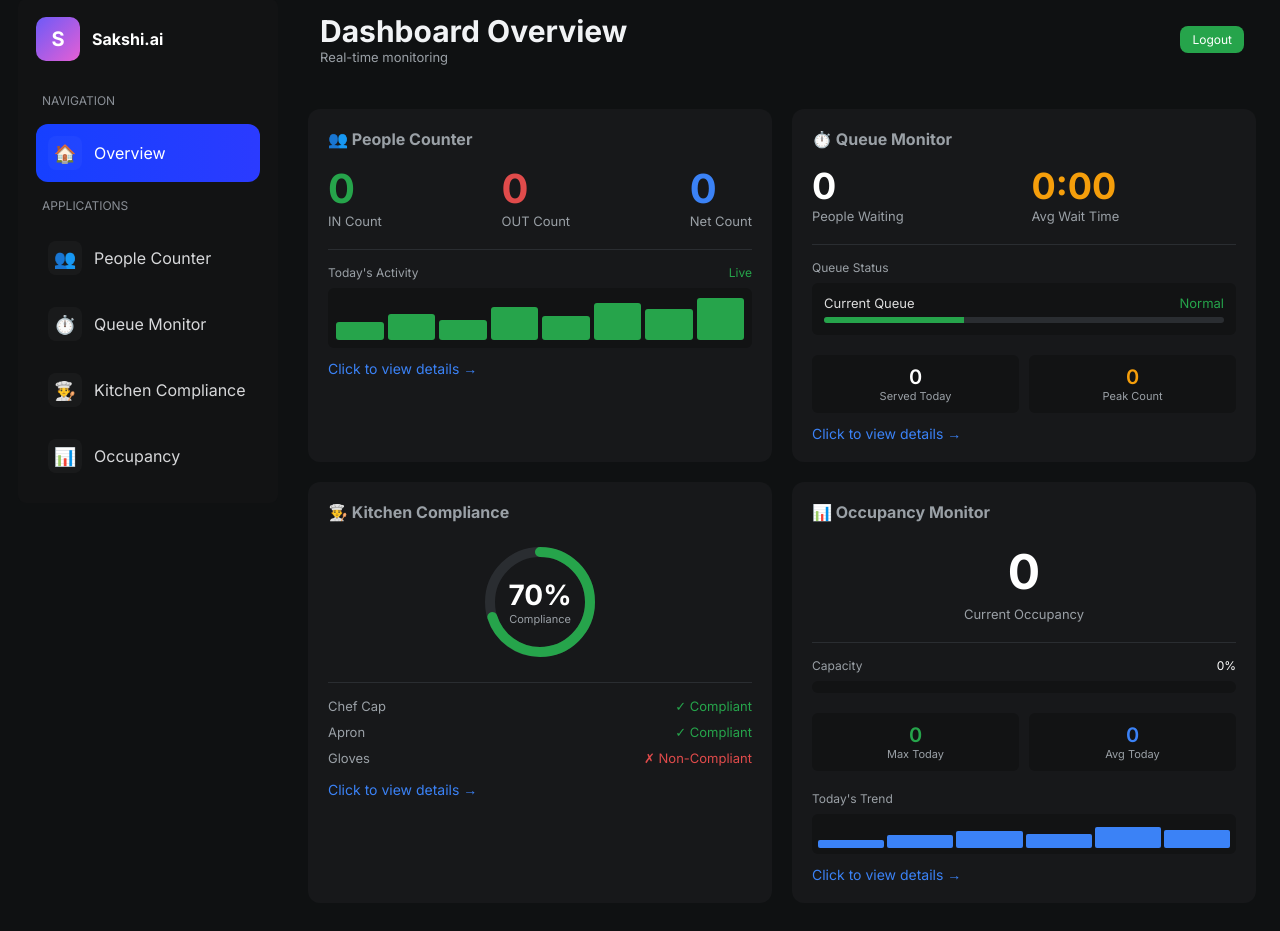
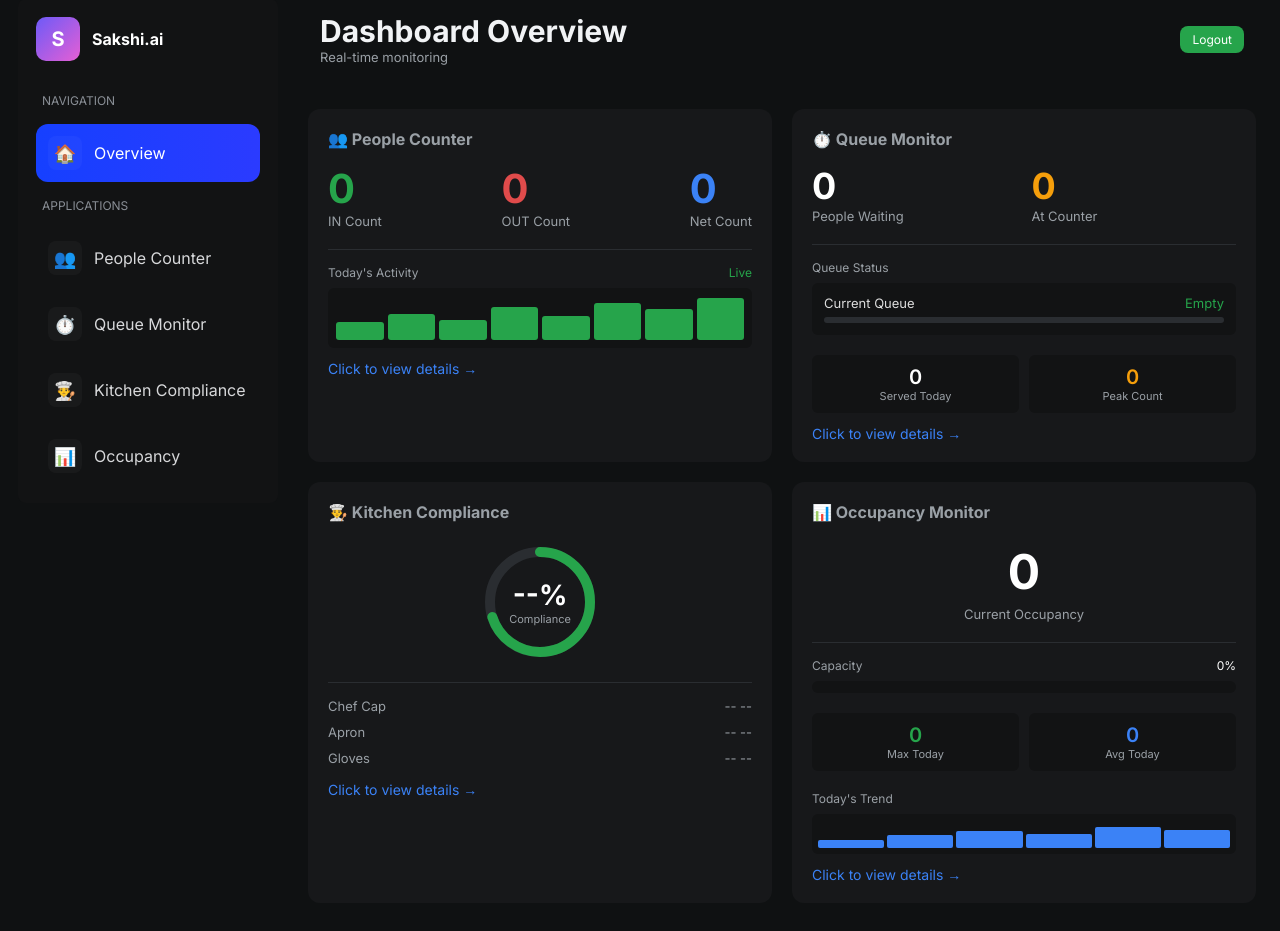
Before and after one commit to abhi-20-25/normal-sakshi, a Flask app: page /dashboard in a window 1280 px wide. Shown: the part 19-950 px from the top of the page. Run offline with Flask 2, Linux system fonts and the light colour scheme; the visitor is signed in with stand-in values (Sample User, id 1); some libraries are stand-ins or nearby versions.

Commit message:
Add real-time dashboard updates for all use cases
- Queue Monitor: Live queue/counter counts with status indicators
- Kitchen Compliance: Real-time violation tracking and compliance %
- Occupancy Monitor: Live count with max/avg today statistics
- Added API endpoint for occupancy today stats
- Updated overview cards with proper IDs for updates

```diff
--- a/templates/dashboard.html
+++ b/templates/dashboard.html
@@ -150,12 +150,12 @@
             <h3 style="font-size: 16px; margin-bottom: 15px;">⏱️ Queue Monitor</h3>
             <div style="display: grid; grid-template-columns: 1fr 1fr; gap: 15px; margin-bottom: 20px;">
               <div>
-                <div style="color: #fff; font-size: 36px; font-weight: 700;">0</div>
+                <div id="ov-queue-count" style="color: #fff; font-size: 36px; font-weight: 700;">0</div>
                 <div style="color: #9aa0a6; font-size: 13px;">People Waiting</div>
               </div>
               <div>
-                <div style="color: #f59e0b; font-size: 36px; font-weight: 700;">0:00</div>
-                <div style="color: #9aa0a6; font-size: 13px;">Avg Wait Time</div>
+                <div id="ov-counter-count" style="color: #f59e0b; font-size: 36px; font-weight: 700;">0</div>
+                <div style="color: #9aa0a6; font-size: 13px;">At Counter</div>
               </div>
             </div>
             <div style="margin-top: 15px; padding-top: 15px; border-top: 1px solid #2a2d31;">
@@ -163,20 +163,20 @@
               <div style="background: #121314; border-radius: 6px; padding: 12px;">
                 <div style="display: flex; justify-content: space-between; margin-bottom: 6px;">
                   <span style="font-size: 13px;">Current Queue</span>
-                  <span style="color: #26a44b; font-size: 13px;">Normal</span>
+                  <span id="ov-queue-status" style="color: #26a44b; font-size: 13px;">Empty</span>
                 </div>
                 <div style="height: 6px; background: #2a2d31; border-radius: 3px; overflow: hidden;">
-                  <div style="width: 35%; height: 100%; background: #26a44b;"></div>
+                  <div id="ov-queue-bar" style="width: 0%; height: 100%; background: #26a44b; transition: all 0.3s ease;"></div>
                 </div>
               </div>
             </div>
             <div style="margin-top: 20px; display: grid; grid-template-columns: 1fr 1fr; gap: 10px;">
               <div style="background: #121314; padding: 10px; border-radius: 6px; text-align: center;">
-                <div style="font-size: 20px; color: #fff; font-weight: 600;">0</div>
+                <div id="ov-queue-served" style="font-size: 20px; color: #fff; font-weight: 600;">0</div>
                 <div style="font-size: 11px; color: #9aa0a6;">Served Today</div>
               </div>
               <div style="background: #121314; padding: 10px; border-radius: 6px; text-align: center;">
-                <div style="font-size: 20px; color: #f59e0b; font-weight: 600;">0</div>
+                <div id="ov-queue-peak" style="font-size: 20px; color: #f59e0b; font-weight: 600;">0</div>
                 <div style="font-size: 11px; color: #9aa0a6;">Peak Count</div>
               </div>
             </div>
@@ -189,11 +189,11 @@
               <div style="position: relative; width: 120px; height: 120px;">
                 <svg style="transform: rotate(-90deg);" width="120" height="120">
                   <circle cx="60" cy="60" r="50" fill="none" stroke="#2a2d31" stroke-width="10"></circle>
-                  <circle cx="60" cy="60" r="50" fill="none" stroke="#26a44b" stroke-width="10"
-                    stroke-dasharray="314" stroke-dashoffset="94" stroke-linecap="round"></circle>
+                  <circle id="ov-kitchen-circle" cx="60" cy="60" r="50" fill="none" stroke="#26a44b" stroke-width="10"
+                    stroke-dasharray="314" stroke-dashoffset="94" stroke-linecap="round" style="transition: all 0.3s ease;"></circle>
                 </svg>
                 <div style="position: absolute; top: 50%; left: 50%; transform: translate(-50%, -50%); text-align: center;">
-                  <div style="font-size: 28px; font-weight: 700; color: #fff;">70%</div>
+                  <div id="ov-kitchen-percent" style="font-size: 28px; font-weight: 700; color: #fff;">--%</div>
                   <div style="font-size: 11px; color: #9aa0a6;">Compliance</div>
                 </div>
               </div>
@@ -201,15 +201,15 @@
             <div style="margin-top: 15px; padding-top: 15px; border-top: 1px solid #2a2d31;">
               <div style="display: flex; justify-content: space-between; margin-bottom: 10px;">
                 <span style="font-size: 13px; color: #9aa0a6;">Chef Cap</span>
-                <span style="color: #26a44b; font-size: 13px;">✓ Compliant</span>
+                <span id="ov-kitchen-cap" style="color: #9aa0a6; font-size: 13px;">-- --</span>
               </div>
               <div style="display: flex; justify-content: space-between; margin-bottom: 10px;">
                 <span style="font-size: 13px; color: #9aa0a6;">Apron</span>
-                <span style="color: #26a44b; font-size: 13px;">✓ Compliant</span>
+                <span id="ov-kitchen-apron" style="color: #9aa0a6; font-size: 13px;">-- --</span>
               </div>
               <div style="display: flex; justify-content: space-between;">
                 <span style="font-size: 13px; color: #9aa0a6;">Gloves</span>
-                <span style="color: #e04b4b; font-size: 13px;">✗ Non-Compliant</span>
+                <span id="ov-kitchen-gloves" style="color: #9aa0a6; font-size: 13px;">-- --</span>
               </div>
             </div>
             <div style="margin-top:15px;color:#3b82f6;font-size:14px;">Click to view details →</div>
@@ -218,25 +218,25 @@
           <div class="card" onclick="switchView('occupancy')" style="min-height: 280px;">
             <h3 style="font-size: 16px; margin-bottom: 15px;">📊 Occupancy Monitor</h3>
             <div style="text-align: center; margin: 20px 0;">
-              <div style="color: #fff; font-size: 48px; font-weight: 700;">0</div>
+              <div id="ov-occ-current" style="color: #fff; font-size: 48px; font-weight: 700;">0</div>
               <div style="color: #9aa0a6; font-size: 13px; margin-top: 5px;">Current Occupancy</div>
             </div>
             <div style="margin-top: 15px; padding-top: 15px; border-top: 1px solid #2a2d31;">
               <div style="display: flex; justify-content: space-between; margin-bottom: 8px;">
                 <span style="color: #9aa0a6; font-size: 12px;">Capacity</span>
-                <span style="color: #fff; font-size: 12px;">0%</span>
+                <span id="ov-occ-percentage" style="color: #fff; font-size: 12px;">0%</span>
               </div>
               <div style="height: 12px; background: #121314; border-radius: 6px; overflow: hidden;">
-                <div style="width: 0%; height: 100%; background: linear-gradient(90deg, #26a44b, #3b82f6);"></div>
+                <div id="ov-occ-bar" style="width: 0%; height: 100%; background: linear-gradient(90deg, #26a44b, #3b82f6); transition: all 0.3s ease;"></div>
               </div>
             </div>
             <div style="margin-top: 20px; display: grid; grid-template-columns: 1fr 1fr; gap: 10px;">
               <div style="background: #121314; padding: 10px; border-radius: 6px; text-align: center;">
-                <div style="font-size: 20px; color: #26a44b; font-weight: 600;">0</div>
+                <div id="ov-occ-max" style="font-size: 20px; color: #26a44b; font-weight: 600;">0</div>
                 <div style="font-size: 11px; color: #9aa0a6;">Max Today</div>
               </div>
               <div style="background: #121314; padding: 10px; border-radius: 6px; text-align: center;">
-                <div style="font-size: 20px; color: #3b82f6; font-weight: 600;">0</div>
+                <div id="ov-occ-avg" style="font-size: 20px; color: #3b82f6; font-weight: 600;">0</div>
                 <div style="font-size: 11px; color: #9aa0a6;">Avg Today</div>
               </div>
             </div>
@@ -356,6 +356,8 @@ const channels = {
 };
 let socket = io();
 socket.on('connect', () => console.log('Connected'));
+
+// People Counter updates
 socket.on('count_update', (data) => {
   if (data.channel_id === channels.PeopleCounter) {
     const inC = data.in_count || 0;
@@ -371,6 +373,164 @@ socket.on('count_update', (data) => {
     document.getElementById('pc-net').textContent = netC;
   }
 });
+
+// Queue Monitor updates
+socket.on('queue_update', (data) => {
+  if (data.channel_id === channels.QueueMonitor) {
+    const queueCount = data.queue || 0;
+    const counterCount = data.counter || 0;
+
+    // Update queue count
+    const queueCountEl = document.getElementById('ov-queue-count');
+    if (queueCountEl) queueCountEl.textContent = queueCount;
+
+    // Update counter count
+    const counterCountEl = document.getElementById('ov-counter-count');
+    if (counterCountEl) counterCountEl.textContent = counterCount;
+
+    // Update queue status text and color
+    const statusEl = document.getElementById('ov-queue-status');
+    const barEl = document.getElementById('ov-queue-bar');
+
+    if (statusEl && barEl) {
+      let statusText, statusColor, barColor;
+      const percentage = Math.min((queueCount / 10) * 100, 100);
+
+      if (queueCount === 0) {
+        statusText = 'Empty';
+        statusColor = '#26a44b';
+        barColor = '#26a44b';
+      } else if (queueCount <= 3) {
+        statusText = 'Normal';
+        statusColor = '#26a44b';
+        barColor = '#26a44b';
+      } else if (queueCount <= 6) {
+        statusText = 'Busy';
+        statusColor = '#f59e0b';
+        barColor = '#f59e0b';
+      } else {
+        statusText = 'Crowded';
+        statusColor = '#e04b4b';
+        barColor = '#e04b4b';
+      }
+
+      statusEl.textContent = statusText;
+      statusEl.style.color = statusColor;
+      barEl.style.width = percentage + '%';
+      barEl.style.background = barColor;
+    }
+  }
+});
+
+// Occupancy Monitor updates
+socket.on('occupancy_update', (data) => {
+  if (data.channel_id === channels.OccupancyMonitor) {
+    const liveCount = data.live_count || 0;
+    const requiredCount = data.required_count || 50;
+    const maxToday = data.max_today || 0;
+    const avgToday = data.avg_today || 0;
+    const percentage = requiredCount > 0 ? Math.round((liveCount / requiredCount) * 100) : 0;
+
+    // Update current occupancy
+    const currentEl = document.getElementById('ov-occ-current');
+    if (currentEl) currentEl.textContent = liveCount;
+
+    // Update capacity percentage
+    const percentEl = document.getElementById('ov-occ-percentage');
+    if (percentEl) percentEl.textContent = percentage + '%';
+
+    // Update max today
+    const maxEl = document.getElementById('ov-occ-max');
+    if (maxEl) maxEl.textContent = maxToday;
+
+    // Update avg today
+    const avgEl = document.getElementById('ov-occ-avg');
+    if (avgEl) avgEl.textContent = avgToday;
+
+    // Update progress bar
+    const barEl = document.getElementById('ov-occ-bar');
+    if (barEl) {
+      barEl.style.width = percentage + '%';
+      // Change color based on capacity
+      if (percentage >= 90) {
+        barEl.style.background = 'linear-gradient(90deg, #e04b4b, #f59e0b)';
+      } else if (percentage >= 70) {
+        barEl.style.background = 'linear-gradient(90deg, #f59e0b, #3b82f6)';
+      } else {
+        barEl.style.background = 'linear-gradient(90deg, #26a44b, #3b82f6)';
+      }
+    }
+  }
+});
+
+// Kitchen Compliance updates
+socket.on('kitchen_update', (data) => {
+  if (data.channel_id === channels.KitchenCompliance) {
+    const compliancePercent = data.compliance_percentage || 0;
+    const totalPeople = data.total_people || 0;
+    const capCompliant = data.cap_compliant || 0;
+    const apronCompliant = data.apron_compliant || 0;
+    const glovesCompliant = data.gloves_compliant || 0;
+
+    // Update compliance percentage
+    const percentEl = document.getElementById('ov-kitchen-percent');
+    if (percentEl) percentEl.textContent = compliancePercent + '%';
+
+    // Update circular progress (SVG circle)
+    const circleEl = document.getElementById('ov-kitchen-circle');
+    if (circleEl) {
+      const circumference = 314; // 2 * PI * 50 (radius)
+      const offset = circumference - (compliancePercent / 100) * circumference;
+      circleEl.setAttribute('stroke-dashoffset', offset);
+
+      // Change color based on compliance
+      if (compliancePercent >= 80) {
+        circleEl.setAttribute('stroke', '#26a44b'); // Green
+      } else if (compliancePercent >= 50) {
+        circleEl.setAttribute('stroke', '#f59e0b'); // Orange
+      } else {
+        circleEl.setAttribute('stroke', '#e04b4b'); // Red
+      }
+    }
+
+    // Update Chef Cap status
+    const capEl = document.getElementById('ov-kitchen-cap');
+    if (capEl && totalPeople > 0) {
+      if (capCompliant === totalPeople) {
+        capEl.textContent = '✓ Compliant';
+        capEl.style.color = '#26a44b';
+      } else {
+        capEl.textContent = `✗ ${totalPeople - capCompliant} Violations`;
+        capEl.style.color = '#e04b4b';
+      }
+    }
+
+    // Update Apron status
+    const apronEl = document.getElementById('ov-kitchen-apron');
+    if (apronEl && totalPeople > 0) {
+      if (apronCompliant === totalPeople) {
+        apronEl.textContent = '✓ Compliant';
+        apronEl.style.color = '#26a44b';
+      } else {
+        apronEl.textContent = `✗ ${totalPeople - apronCompliant} Violations`;
+        apronEl.style.color = '#e04b4b';
+      }
+    }
+
+    // Update Gloves status
+    const glovesEl = document.getElementById('ov-kitchen-gloves');
+    if (glovesEl && totalPeople > 0) {
+      if (glovesCompliant === totalPeople) {
+        glovesEl.textContent = '✓ Compliant';
+        glovesEl.style.color = '#26a44b';
+      } else {
+        glovesEl.textContent = `✗ ${totalPeople - glovesCompliant} Violations`;
+        glovesEl.style.color = '#e04b4b';
+      }
+    }
+  }
+});
+
 document.querySelectorAll('.nav-link').forEach(link => {
   link.addEventListener('click', (e) => {
     e.preventDefault();
```
Also changed, not shown: edit-004.py (+66 -1 lines), kitchen_compliance_monitor.py (+35 -0 lines).
